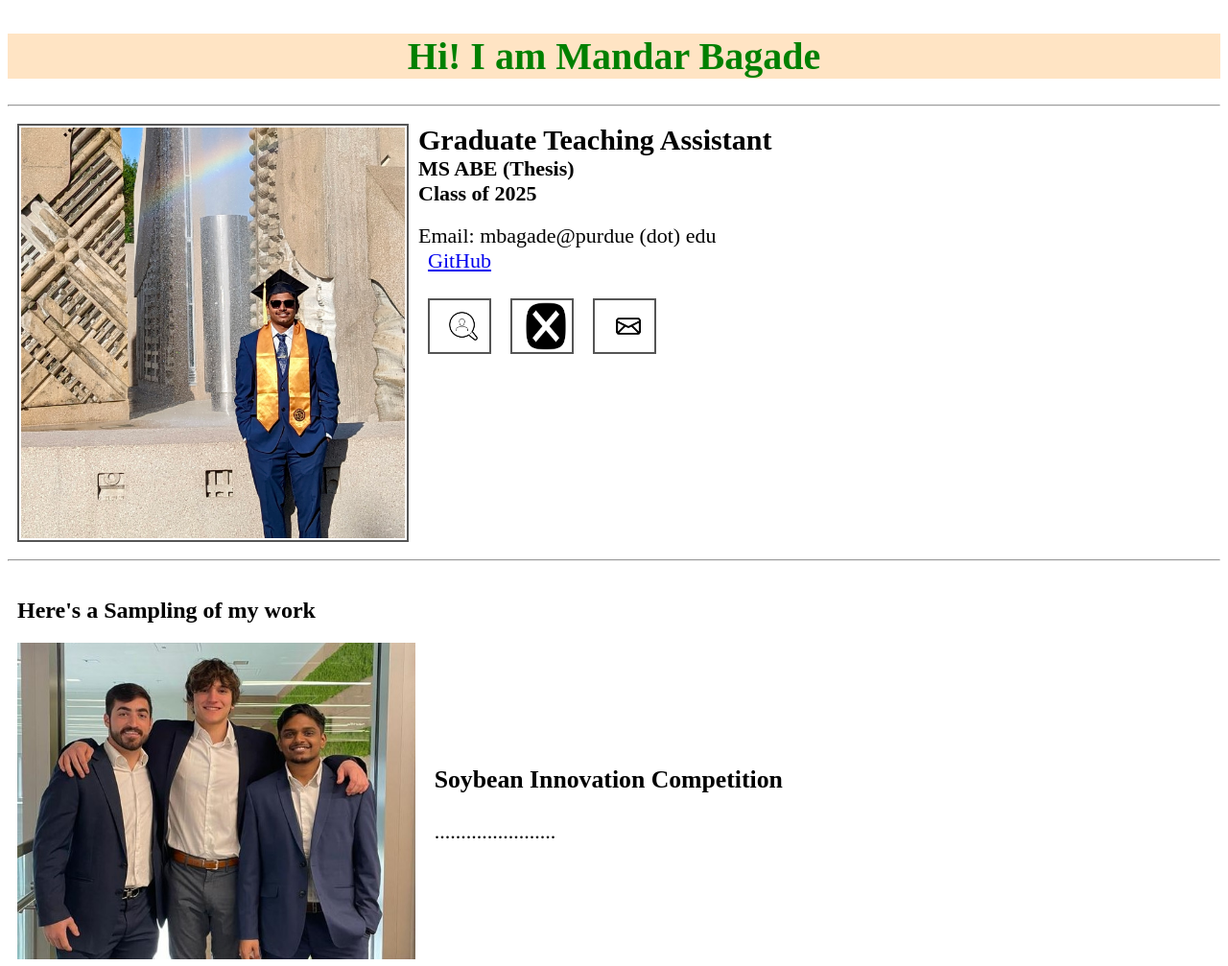
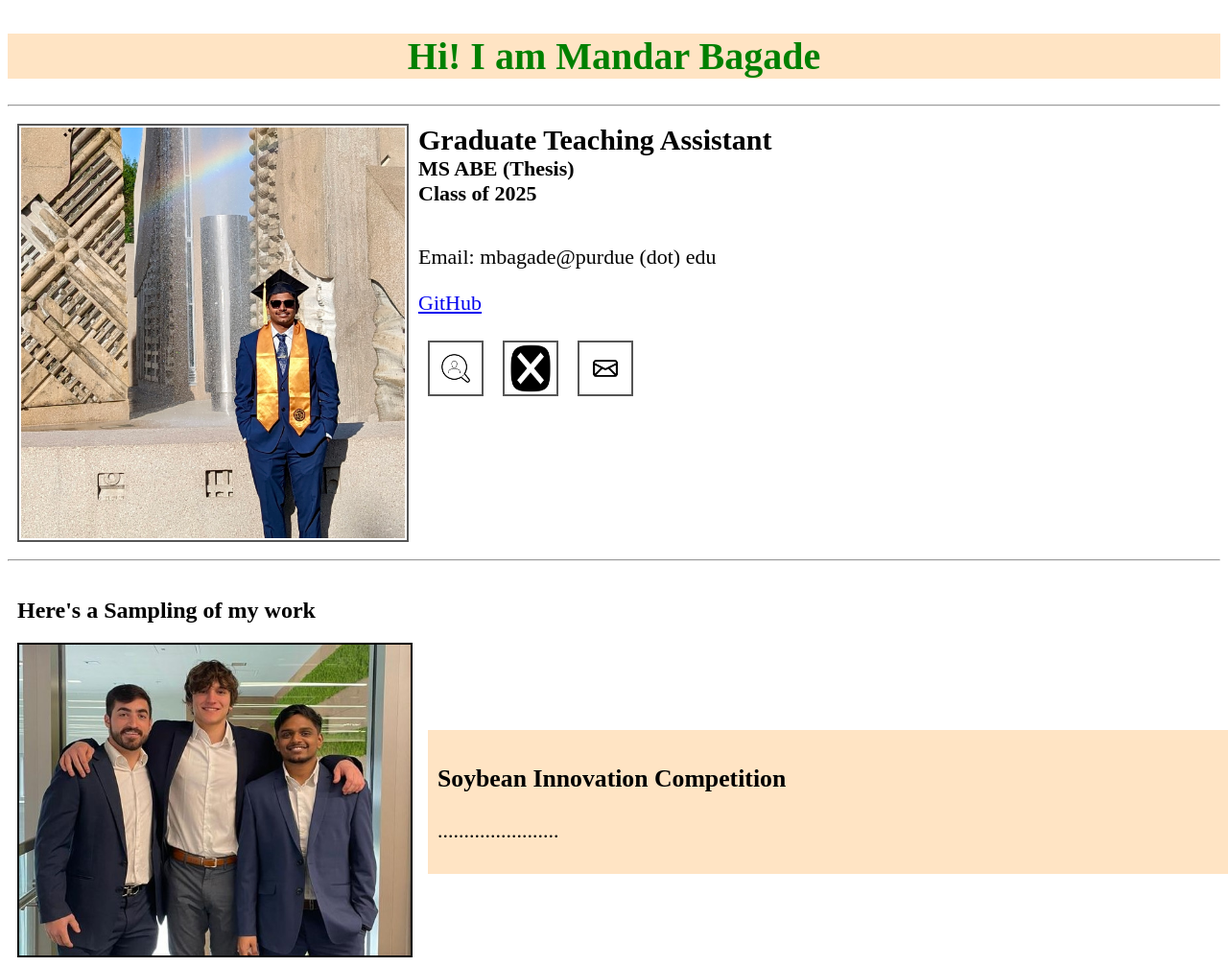
Before and after one commit to mbagade/asm591.Lab1, a plain HTML site: page index.html in a window 1280 px wide. Shown: the top 1007 px of the page at 96% size. Drawn offline with Linux system fonts and the light colour scheme.

Commit message:
2nd change

```diff
--- a/styles.css
+++ b/styles.css
@@ -40,14 +40,11 @@
 #contact p,a {
     font-family: 'Times New Roman', Times, serif;
     font-size: 22px;
-    margin: 0px;
-    padding-left: 10px;
 }
 
 #contact-icons img {
     width: 50px;
     height: 50px;
-    padding-left: 10px;
 }
 
 .work {
@@ -71,11 +68,15 @@
 #work-content {
     flex: 2;
     font-size: 22px;
+    background-color: bisque;
+    padding: 10px;
+
 }
 
 #work-image img {
     max-width: 100%;
     height: auto;
+    border: 2px solid;
 }
 
 .footer {
```
